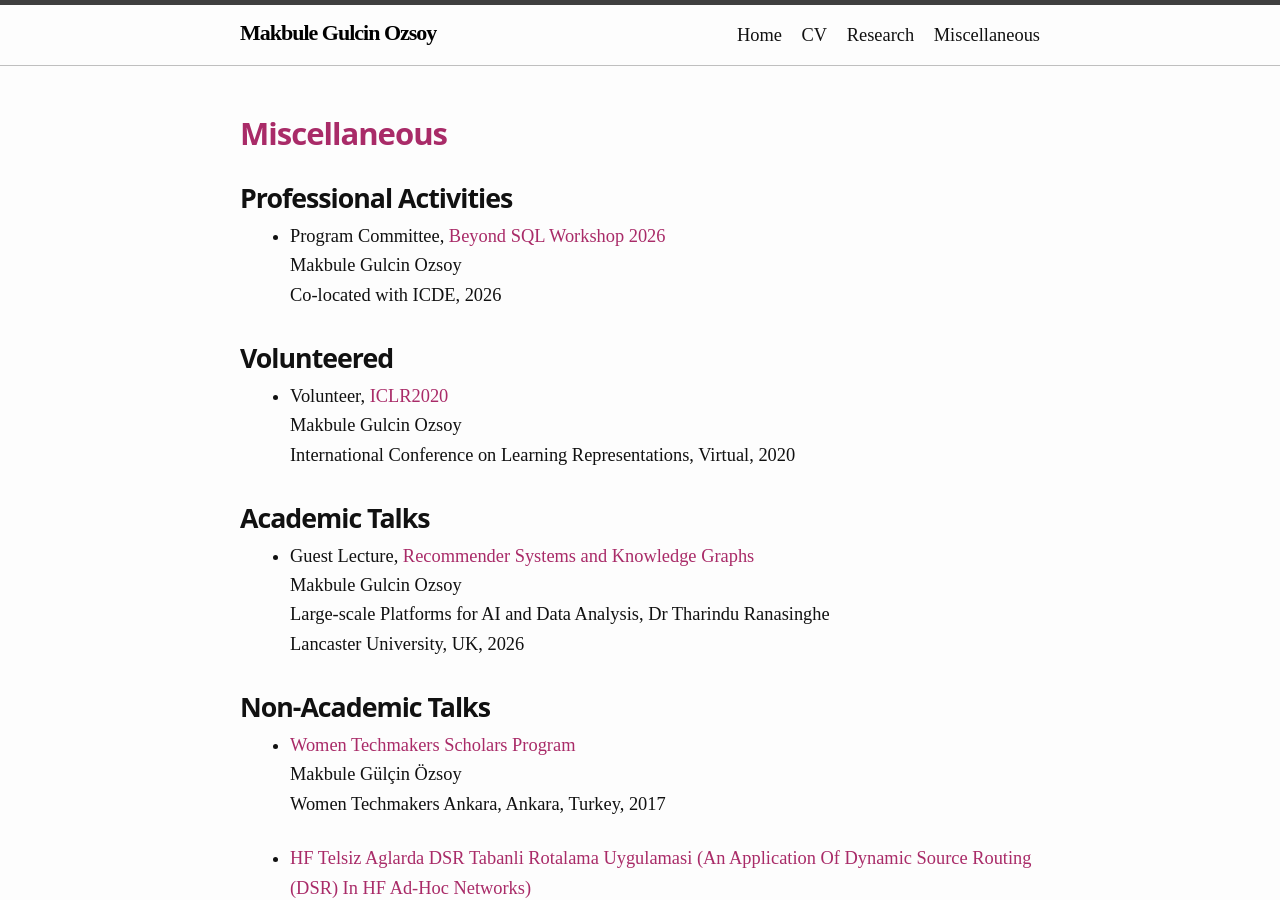
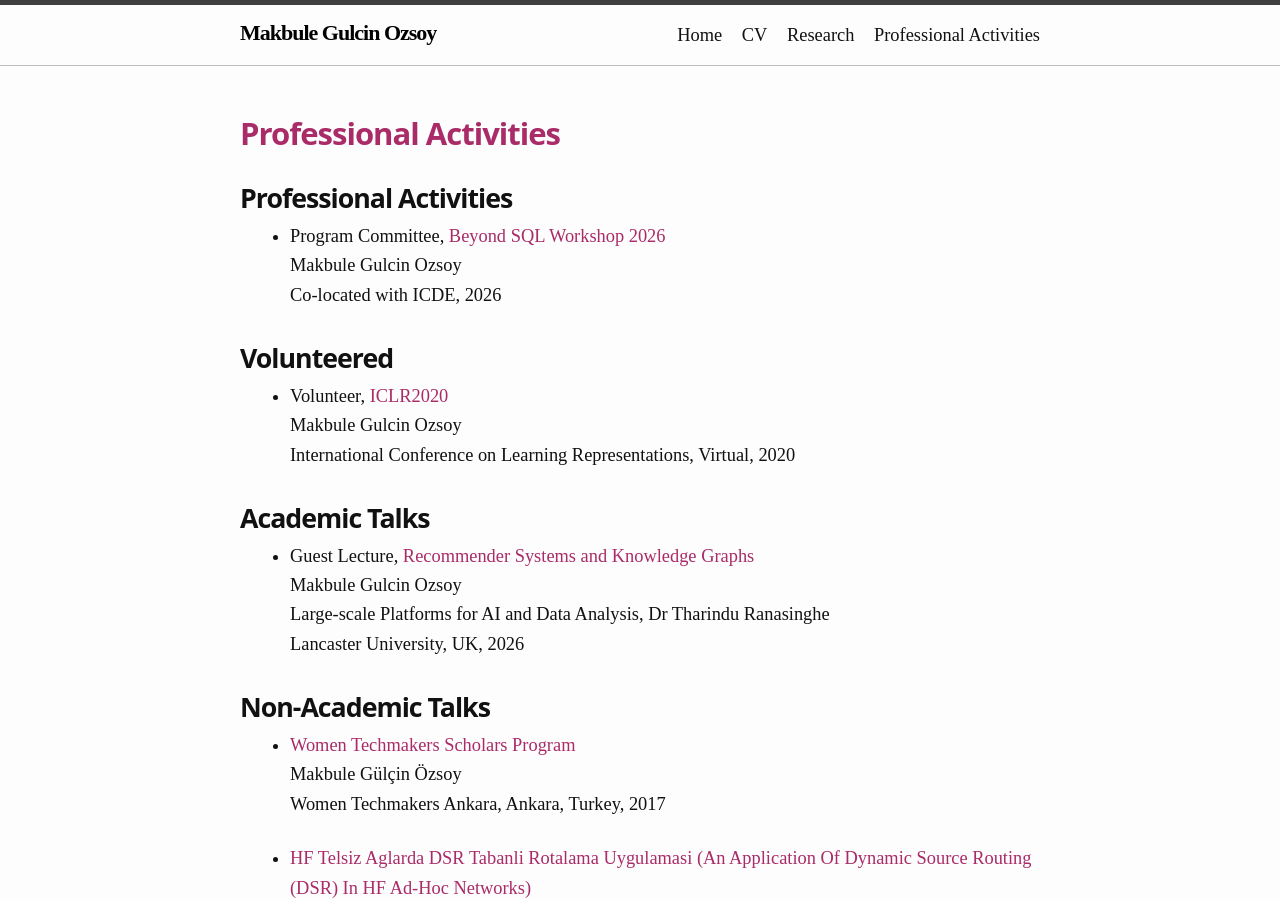
Before and after one commit to mgulcin/mgulcin.github.io, a Jekyll site: the page built from misc.md, in a window 1280 px wide and 900 px high. Built offline with Jekyll 4.4.1, drawn with Linux system fonts in a browser that asks for light colours.

Commit message:
Update misc.md

```diff
--- a/misc.md
+++ b/misc.md
@@ -1,6 +1,6 @@
 ---
 layout: page
-title: Miscellaneous
+title: Professional Activities
 permalink: /misc/
 nav_menu_index: '4'
 ---
```
